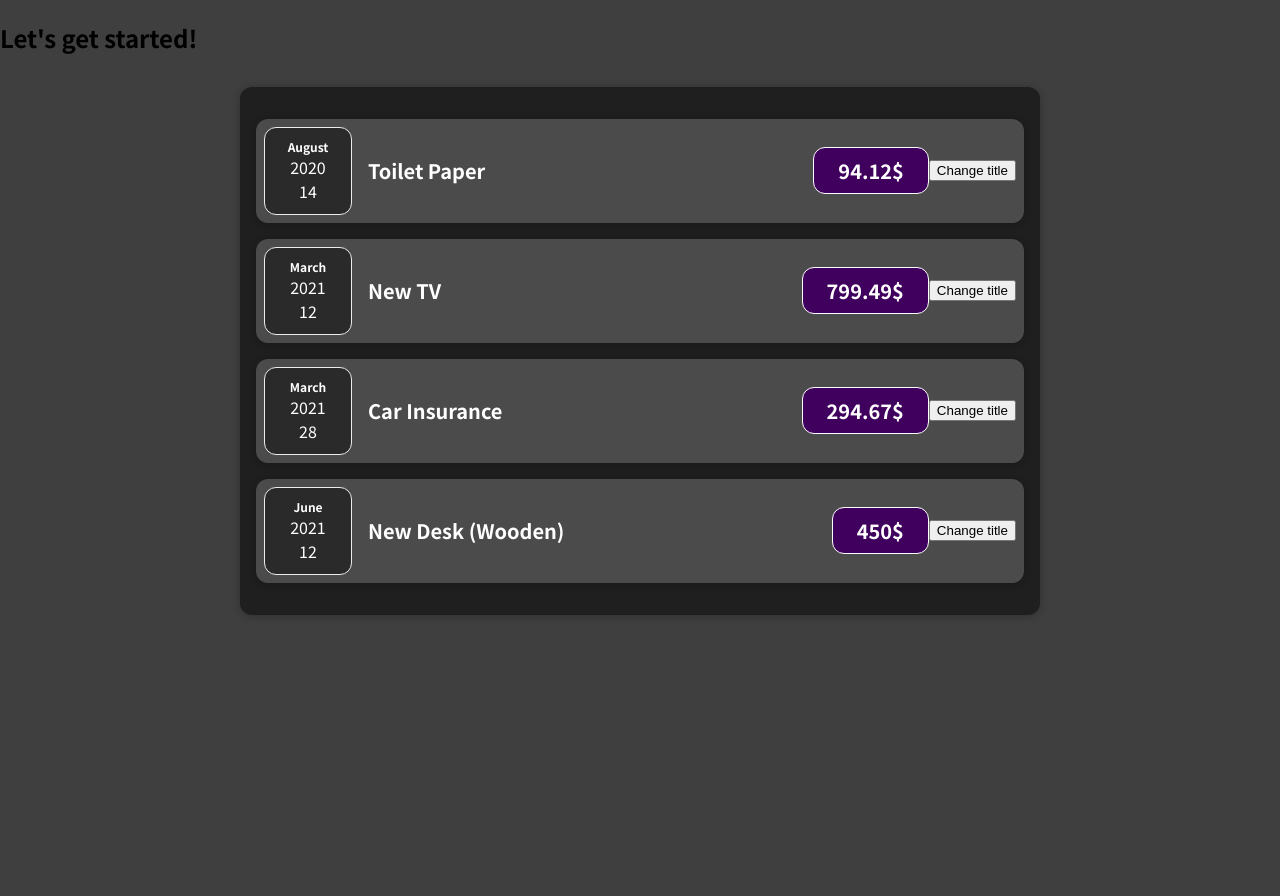
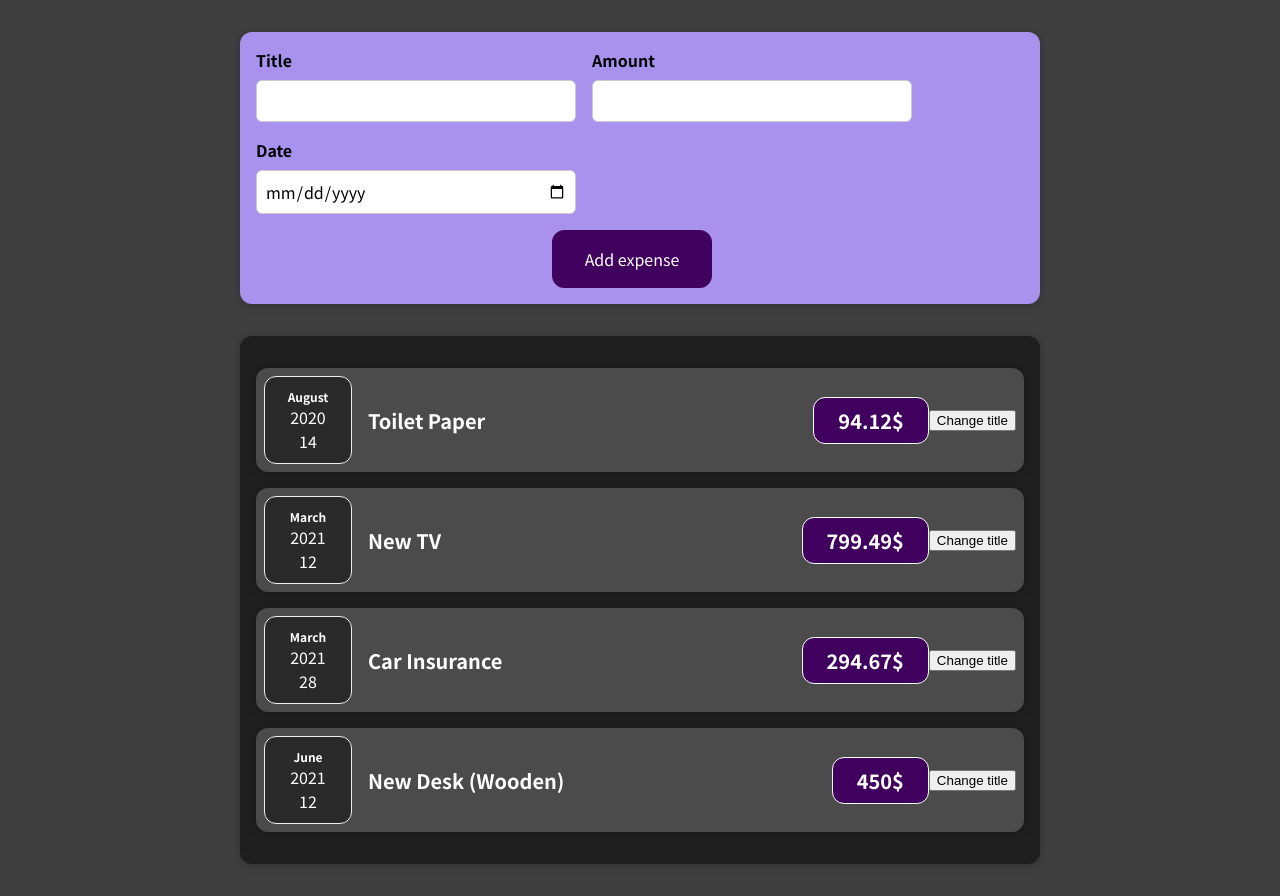
Before and after one commit to PatriciaLamb/expense-tracker-react-course-, a React (Create React App) app: page / in a window 1280 px wide. Before the commit the page ends 800 px from the top, so only its background shows below. Built offline with nearby package versions, Linux system fonts and the light colour scheme.

Commit message:
added a form for expenses

```diff
--- a/src/App.js
+++ b/src/App.js
@@ -1,4 +1,5 @@
 import Expenses from "./components/Expenses/Expenses";
+import NewExpense from "./components/NewExpense/NewExpense";
 
 const App = () => {
   const expenses = [
@@ -24,7 +25,7 @@
   ];
   return (
     <div>
-      <h2>Let's get started!</h2>
+      <NewExpense />
       <Expenses items={expenses} />
     </div>
   );
--- /dev/null
+++ b/src/components/NewExpense/ExpenseForm.css
@@ -0,0 +1,26 @@
+.new-expense__controls {
+  display: flex;
+  flex-wrap: wrap;
+  gap: 1rem;
+  margin-bottom: 1rem;
+  text-align: left;
+}
+
+.new-expense__control label {
+  font-weight: bold;
+  margin-bottom: 0.5rem;
+  display: block;
+}
+
+.new-expense__control input {
+  font: inherit;
+  padding: 0.5rem;
+  border-radius: 6px;
+  border: 1px solid #ccc;
+  width: 20rem;
+  max-width: 100%;
+}
+
+.new-expense__actions {
+  text-align: right;
+}
--- /dev/null
+++ b/src/components/NewExpense/ExpenseForm.js
@@ -0,0 +1,28 @@
+import React from "react";
+import "./ExpenseForm.css";
+
+const ExpenseForm = () => {
+  return (
+    <form>
+      <div className="new-expense__controls">
+        <div className="new-expense__control">
+          <label>Title</label>
+          <input type="text" />
+        </div>
+        <div className="new-expense__control">
+          <label>Amount</label>
+          <input type="number" min="0.01" step="0.01" />
+        </div>
+        <div className="new-expense__control">
+          <label>Date</label>
+          <input type="date" min="2023-06-06" max="2024-06-06" />
+        </div>
+      </div>
+      <div className="new-expenses__actions">
+        <button type="submit">Add expense</button>
+      </div>
+    </form>
+  );
+};
+
+export default ExpenseForm;
--- /dev/null
+++ b/src/components/NewExpense/NewExpense.css
@@ -0,0 +1,38 @@
+.new-expense {
+  background-color: #a892ee;
+  padding: 1rem;
+  margin: 2rem auto;
+  width: 50rem;
+  max-width: 95%;
+  border-radius: 12px;
+  text-align: center;
+  box-shadow: 0 1px 8px rgba(0, 0, 0, 0.25);
+}
+
+.new-expense button {
+  font: inherit;
+  cursor: pointer;
+  padding: 1rem 2rem;
+  border: 1px solid #40005d;
+  background-color: #40005d;
+  color: white;
+  border-radius: 12px;
+  margin-right: 1rem;
+}
+
+.new-expense button:hover,
+.new-expense button:active {
+  background-color: #510674;
+  border-color: #510674;
+}
+
+.new-expense button.alternative {
+  color: #220131;
+  border-color: transparent;
+  background-color: transparent;
+}
+
+.new-expense button.alternative:hover,
+.new-expense button.alternative:active {
+  background-color: #ddb3f8;
+}
--- /dev/null
+++ b/src/components/NewExpense/NewExpense.js
@@ -0,0 +1,13 @@
+import React from "react";
+import "./NewExpense.css";
+import ExpenseForm from "./ExpenseForm";
+
+const NewExpense = () => {
+  return (
+    <div className="new-expense">
+      <ExpenseForm />
+    </div>
+  );
+};
+
+export default NewExpense;
```
